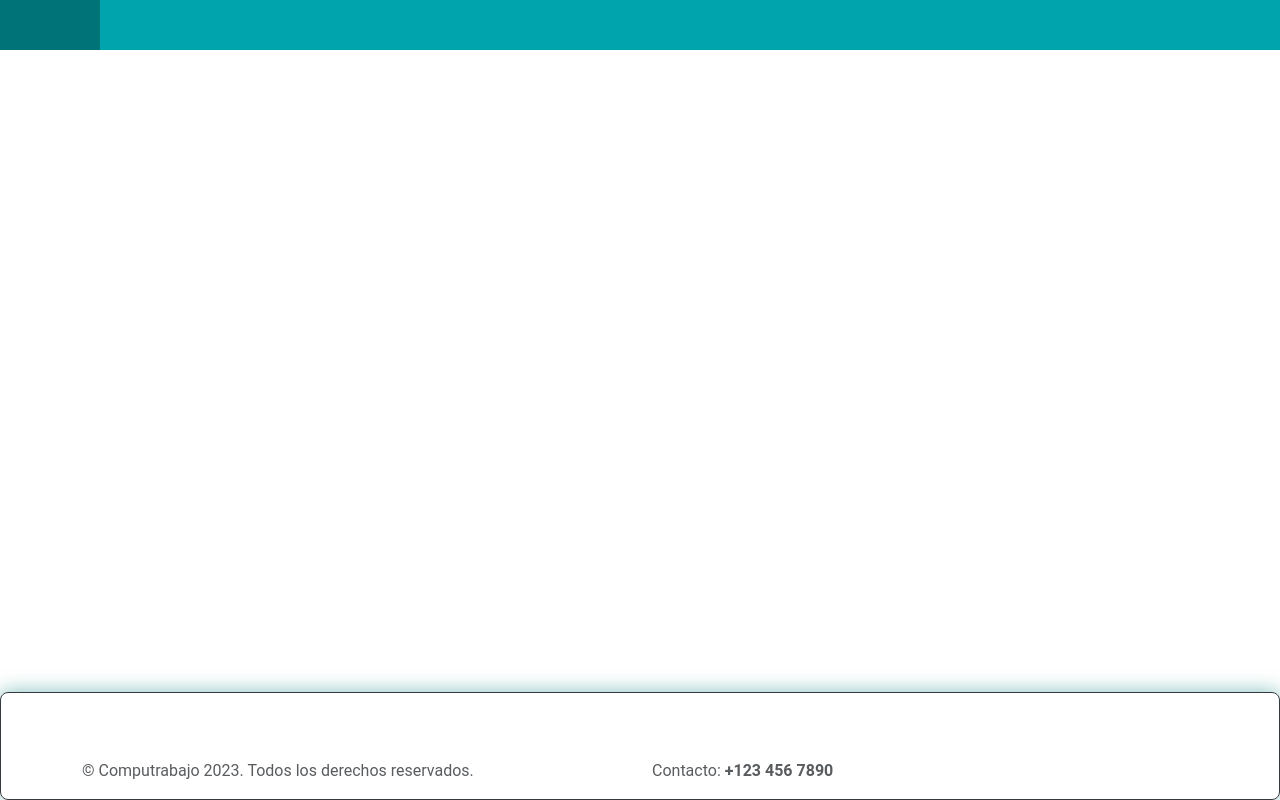
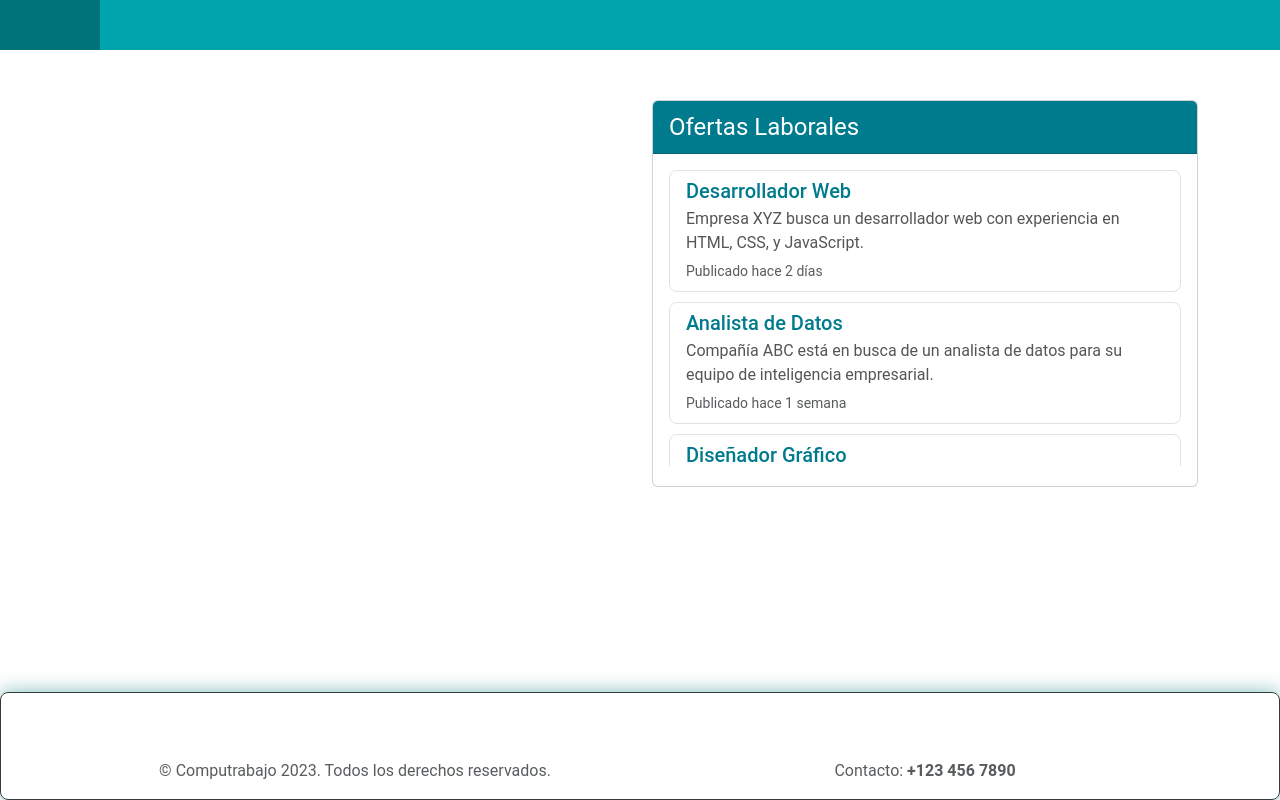
Before and after one commit to JuanElKantar/Clase01Angular, an Angular app: page /dashboard in a window 1280 px wide. Built offline with nearby package versions, Linux system fonts and the light colour scheme.

Commit message:
Update dashboard.component.html

```diff
--- a/src/app/dashboard/dashboard.component.html
+++ b/src/app/dashboard/dashboard.component.html
@@ -6,16 +6,13 @@
     <link href="https://cdn.jsdelivr.net/npm/bootstrap@5.3.2/dist/css/bootstrap.min.css" rel="stylesheet" integrity="sha384-T3c6CoIi6uLrA9TneNEoa7RxnatzjcDSCmG1MXxSR1GAsXEV/Dwwykc2MPK8M2HN" crossorigin="anonymous">
     <script src="https://kit.fontawesome.com/8232721784.js" crossorigin="anonymous"></script>
     <title>Transporte Dashboard</title>
-
 </head>
 <body class="d-flex flex-column min-vh-100">
 
 <!-- Barra de navegación -->
 <header class="main-header">
     <label for="btn-nav" class="btn-nav"><i class="fas fa-bars"></i></label>
-
     <input type="checkbox" id="btn-nav">
-
     <nav>
         <ul class="navigation">
             <li><a href="">Home</a></li>
@@ -24,7 +21,6 @@
             <li><a href="">Salir</a></li>
         </ul>
     </nav>
-
 </header>
 
 <!-- Contenido principal -->
@@ -32,12 +28,35 @@
     <div class="row">
         <!-- Sección de lista de buses -->
         <div class="col-md-6">
-
+            <!-- ... (contenido existente) ... -->
         </div>
 
-        <!-- Sección de opciones (añadir, actualizar, eliminar) -->
+        <!-- Sección de ofertas laborales -->
         <div class="col-md-6">
-
+            <div class="card card-offers">
+                <div class="card-header">
+                    Ofertas Laborales
+                </div>
+                <div class="card-body">
+                    <ul class="list-group">
+                        <li class="list-group-item">
+                            <h5 class="mb-1">Desarrollador Web</h5>
+                            <p class="mb-1">Empresa XYZ busca un desarrollador web con experiencia en HTML, CSS, y JavaScript.</p>
+                            <small class="text-muted">Publicado hace 2 días</small>
+                        </li>
+                        <li class="list-group-item">
+                            <h5 class="mb-1">Analista de Datos</h5>
+                            <p class="mb-1">Compañía ABC está en busca de un analista de datos para su equipo de inteligencia empresarial.</p>
+                            <small class="text-muted">Publicado hace 1 semana</small>
+                        </li>
+                        <li class="list-group-item">
+                            <h5 class="mb-1">Diseñador Gráfico</h5>
+                            <p class="mb-1">Estudio Creativo QWERTY necesita un diseñador gráfico con habilidades en Adobe Creative Suite.</p>
+                            <small class="text-muted">Publicado hace 3 semanas</small>
+                        </li>
+                    </ul>
+                </div>
+            </div>
         </div>
     </div>
 </main>
@@ -46,10 +65,10 @@
 <footer class="footer mt-auto py-3">
     <div class="container">
         <div class="row">
-            <div class="col-md-6">
+            <div class="col-md-6 text-center">
                 <p class="text-muted">&copy; Computrabajo 2023. Todos los derechos reservados.</p>
             </div>
-            <div class="col-md-6">
+            <div class="col-md-6 text-center">
                 <p class="text-muted">Contacto: <strong>+123 456 7890</strong></p>
             </div>
         </div>
```
Lines whose indentation alone changed are shown as unchanged.
